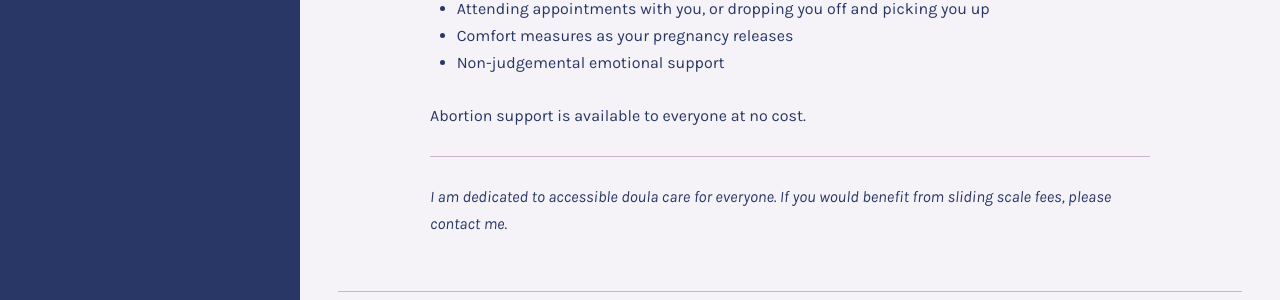
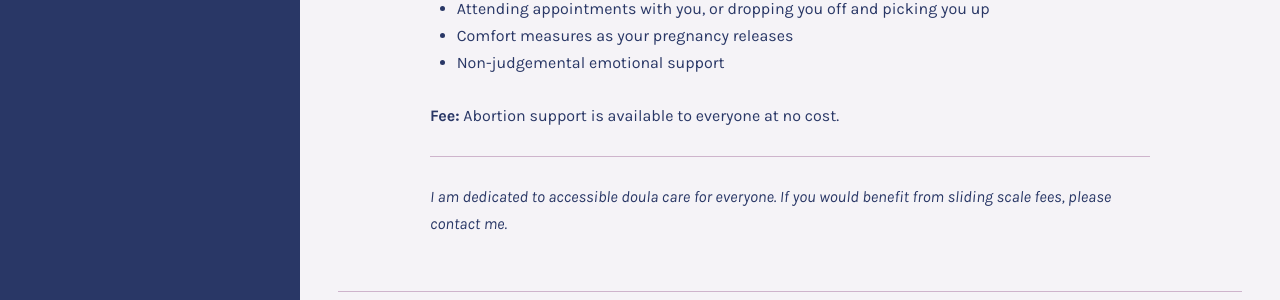
Before and after one commit to mch3rry/mypage, a Jekyll site: the page built from abortion.md, in a window 1280 px wide and 987 px high. Shown: the part 569-869 px from the top of the window. Built offline with Jekyll 4.4.1, drawn with Linux system fonts in a browser that asks for light colours.

Commit message:
Update abortion.md

```diff
--- a/abortion.md
+++ b/abortion.md
@@ -89,7 +89,7 @@ title: "Services: Abortion"
   <li>Non-judgemental emotional support</li>
 </ul>
 
-<p>Abortion support is available to everyone at no cost.</p>
+<p><b>Fee:</b> Abortion support is available to everyone at no cost.</p>
 
 </div>
 
```
